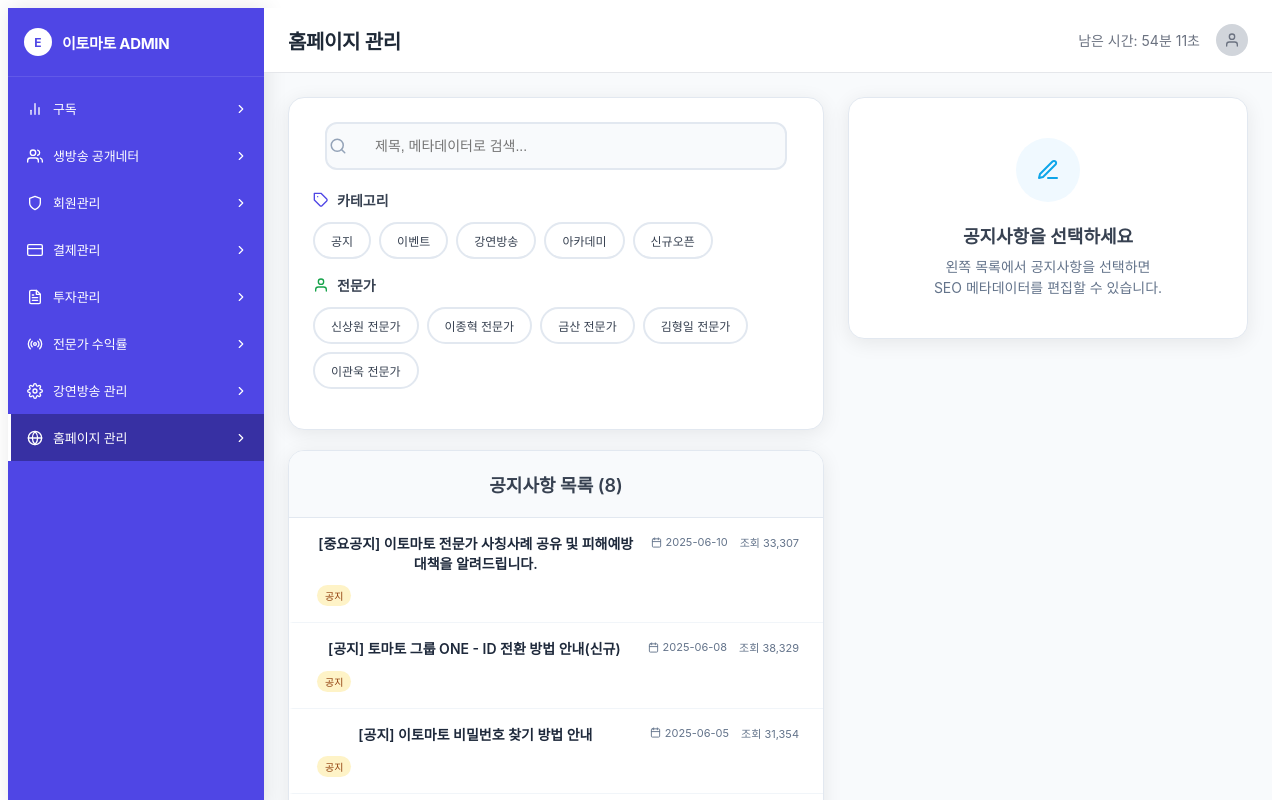
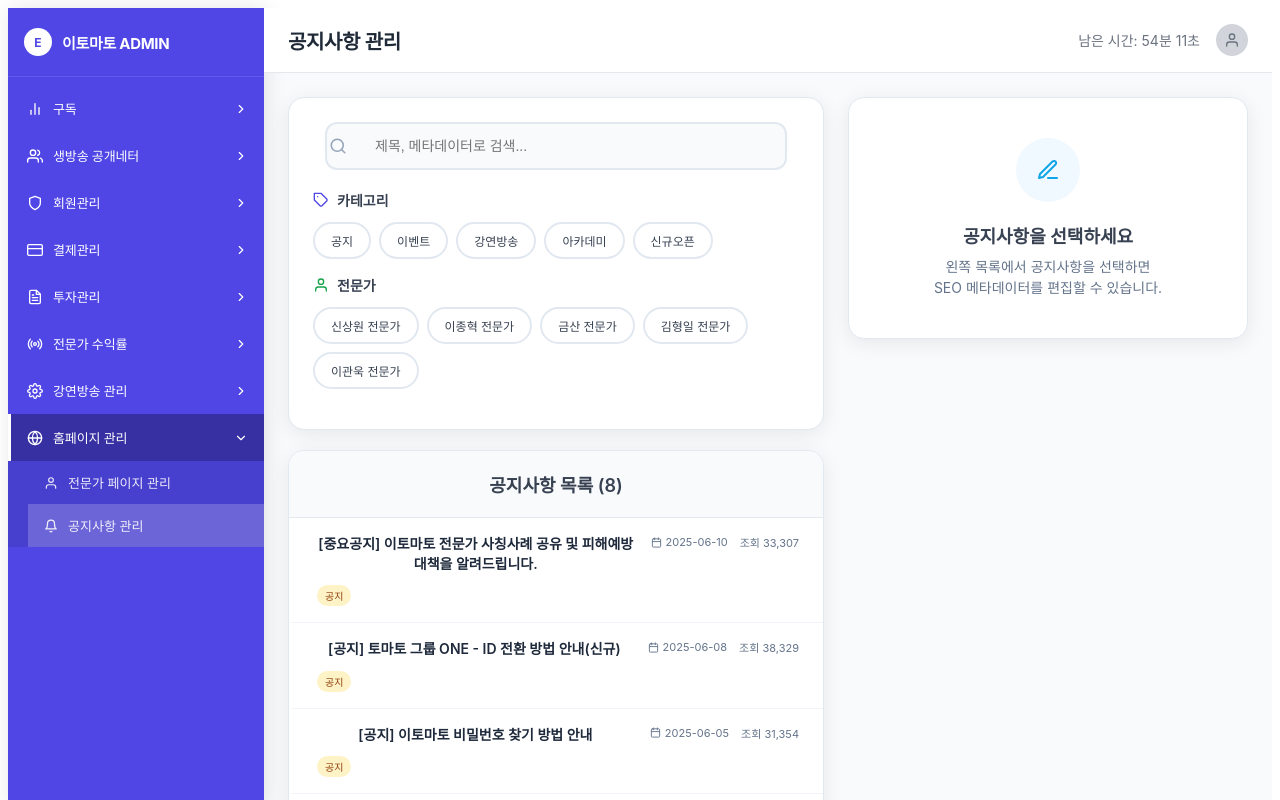
Before and after one commit to ing9990/testadmin, a React (Create React App) app: page / in a window 1280 px wide. Shown: the top 800 px of the page. Built offline with nearby package versions, Linux system fonts and the light colour scheme.

Commit message:
add submenu

```diff
--- a/src/components/HomepageManagement.js
+++ b/src/components/HomepageManagement.js
@@ -1,7 +1,9 @@
 import React, {useState} from 'react';
 import {
   FiBarChart2,
+  FiBell,
   FiCalendar,
+  FiChevronDown,
   FiChevronRight,
   FiCreditCard,
   FiEdit3,
@@ -20,12 +22,13 @@
 } from 'react-icons/fi';
 
 const HomepageManagement = () => {
-  const [selectedMenu, setSelectedMenu] = useState('홈페이지 관리');
+  const [selectedMenu, setSelectedMenu] = useState('공지사항 관리');
   const [selectedNotice, setSelectedNotice] = useState(null);
   const [searchTerm, setSearchTerm] = useState('');
   const [selectedCategories, setSelectedCategories] = useState([]);
   const [selectedExperts, setSelectedExperts] = useState([]);
   const [isEditing, setIsEditing] = useState(false);
+  const [expandedMenus, setExpandedMenus] = useState({'홈페이지 관리': true});
   const [editForm, setEditForm] = useState({
     title: '',
     metaDescription: '',
@@ -154,9 +157,21 @@
       icon: FiGlobe,
       label: '홈페이지 관리',
       hasSubmenu: true,
-      active: selectedMenu === '홈페이지 관리'
+      active: selectedMenu === '홈페이지 관리' || selectedMenu === '전문가 페이지 관리'
+          || selectedMenu === '공지사항 관리',
+      submenus: [
+        {icon: FiUser, label: '전문가 페이지 관리'},
+        {icon: FiBell, label: '공지사항 관리'}
+      ]
     }
   ];
+
+  const toggleSubmenu = (label) => {
+    setExpandedMenus(prev => ({
+      ...prev,
+      [label]: !prev[label]
+    }));
+  };
 
   const filteredNotices = notices.filter(notice => {
     const matchesSearch = notice.title.toLowerCase().includes(
@@ -201,7 +216,6 @@
   };
 
   const handleSave = () => {
-    // 실제로는 API 호출하여 저장
     console.log('저장된 메타 데이터:', editForm);
     setIsEditing(false);
   };
@@ -216,8 +230,16 @@
     }
   };
 
-  const MenuItem = ({icon: Icon, label, hasSubmenu, active, onClick}) => {
+  const MenuItem = ({
+    icon: Icon,
+    label,
+    hasSubmenu,
+    active,
+    onClick,
+    submenus = []
+  }) => {
     const [isHovered, setIsHovered] = useState(false);
+    const isExpanded = expandedMenus[label];
 
     const menuItemStyle = {
       display: 'flex',
@@ -232,10 +254,37 @@
       borderLeft: active ? '3px solid white' : '3px solid transparent'
     };
 
+    const submenuStyle = {
+      backgroundColor: 'rgba(0,0,0,0.1)',
+      paddingLeft: '20px',
+      overflow: 'hidden',
+      transition: 'max-height 0.3s ease-out',
+      maxHeight: isExpanded ? '200px' : '0px'
+    };
+
+    const submenuItemStyle = {
+      display: 'flex',
+      alignItems: 'center',
+      gap: '10px',
+      padding: '12px 16px',
+      cursor: 'pointer',
+      transition: 'background-color 0.2s',
+      color: 'rgba(255,255,255,0.9)',
+      fontSize: '13px',
+      fontWeight: '400'
+    };
+
     return (
+        <div>
           <div
               style={menuItemStyle}
-            onClick={onClick}
+              onClick={() => {
+                if (submenus.length > 0) {
+                  toggleSubmenu(label);
+                } else {
+                  onClick();
+                }
+              }}
               onMouseEnter={() => setIsHovered(true)}
               onMouseLeave={() => setIsHovered(false)}
           >
@@ -247,7 +296,45 @@
                 letterSpacing: '-0.01em'
               }}>{label}</span>
             </div>
-          {hasSubmenu && <FiChevronRight size={14}/>}
+            {hasSubmenu && (
+                submenus.length > 0 ? (
+                    isExpanded ? <FiChevronDown size={14}/> : <FiChevronRight
+                        size={14}/>
+                ) : (
+                    <FiChevronRight size={14}/>
+                )
+            )}
+          </div>
+
+          {/* 서브메뉴 */}
+          {submenus.length > 0 && (
+              <div style={submenuStyle}>
+                {submenus.map((submenu, index) => (
+                    <div
+                        key={index}
+                        style={{
+                          ...submenuItemStyle,
+                          backgroundColor: selectedMenu === submenu.label
+                              ? 'rgba(255,255,255,0.2)' : 'transparent'
+                        }}
+                        onClick={() => setSelectedMenu(submenu.label)}
+                        onMouseEnter={(e) => {
+                          if (selectedMenu !== submenu.label) {
+                            e.target.style.backgroundColor = 'rgba(255,255,255,0.1)';
+                          }
+                        }}
+                        onMouseLeave={(e) => {
+                          if (selectedMenu !== submenu.label) {
+                            e.target.style.backgroundColor = 'transparent';
+                          }
+                        }}
+                    >
+                      <submenu.icon size={14}/>
+                      <span>{submenu.label}</span>
+                    </div>
+                ))}
+              </div>
+          )}
         </div>
     );
   };
@@ -277,104 +364,72 @@
       </div>
   );
 
+  const getPageTitle = () => {
+    switch (selectedMenu) {
+      case '전문가 페이지 관리':
+        return '전문가 페이지 관리';
+      case '공지사항 관리':
+        return '공지사항 관리';
+      default:
+        return '홈페이지 관리';
+    }
+  };
+
+  const renderMainContent = () => {
+    if (selectedMenu === '전문가 페이지 관리') {
       return (
           <div style={{
+            flex: 1,
             display: 'flex',
-        height: '100vh',
-        backgroundColor: '#f8fafc',
-        fontFamily: '-apple-system, BlinkMacSystemFont, "Apple SD Gothic Neo", "Pretendard Variable", Pretendard, Roboto, "Noto Sans KR", "Segoe UI", "Malgun Gothic", sans-serif'
-      }}>
-        {/* Sidebar */}
-        <div style={{
-          width: '256px',
-          backgroundColor: '#4F46E5',
-          color: 'white',
-          display: 'flex',
-          flexDirection: 'column',
-          boxShadow: '2px 0 20px rgba(0,0,0,0.1)',
-          minHeight: '100vh'
+            alignItems: 'center',
+            justifyContent: 'center',
+            padding: '40px'
           }}>
             <div style={{
-            padding: '20px 16px',
-            borderBottom: '1px solid rgba(255,255,255,0.1)',
-            display: 'flex',
-            alignItems: 'center',
-            gap: '10px'
+              backgroundColor: 'white',
+              borderRadius: '16px',
+              padding: '60px',
+              boxShadow: '0 4px 20px rgba(0,0,0,0.08)',
+              border: '1px solid #e2e8f0',
+              textAlign: 'center',
+              maxWidth: '600px'
             }}>
               <div style={{
-              width: '28px',
-              height: '28px',
-              backgroundColor: 'white',
+                width: '80px',
+                height: '80px',
+                backgroundColor: '#f0f9ff',
                 borderRadius: '50%',
                 display: 'flex',
                 alignItems: 'center',
                 justifyContent: 'center',
-              color: '#4F46E5',
-              fontWeight: 'bold',
-              fontSize: '12px'
+                margin: '0 auto 24px auto'
               }}>
-              E
+                <FiUser size={32} style={{color: '#0ea5e9'}}/>
               </div>
-            <span style={{
-              fontWeight: '700',
-              fontSize: '15px',
-              letterSpacing: '-0.02em'
-            }}>이토마토 ADMIN</span>
-          </div>
-
-          <nav style={{flex: 1, paddingTop: '8px'}}>
-            {menuItems.map((item, index) => (
-                <MenuItem
-                    key={index}
-                    icon={item.icon}
-                    label={item.label}
-                    hasSubmenu={item.hasSubmenu}
-                    active={item.active}
-                    onClick={() => setSelectedMenu(item.label)}
-                />
-            ))}
-          </nav>
-        </div>
-
-        {/* Main Content */}
-        <div style={{flex: 1, display: 'flex', flexDirection: 'column'}}>
-          {/* Header */}
-          <div style={{
-            backgroundColor: 'white',
-            borderBottom: '1px solid #e5e7eb',
-            padding: '16px 24px',
-            display: 'flex',
-            alignItems: 'center',
-            justifyContent: 'space-between'
+              <h2 style={{
+                fontSize: '24px',
+                fontWeight: '600',
+                color: '#374151',
+                margin: '0 0 16px 0'
               }}>
-            <h1 style={{
-              fontSize: '20px',
-              fontWeight: '600',
-              color: '#1f2937',
+                전문가 페이지 관리
+              </h2>
+              <p style={{
+                fontSize: '16px',
+                color: '#64748b',
                 margin: 0,
-              letterSpacing: '-0.02em'
+                lineHeight: '1.6'
               }}>
-              홈페이지 관리
-            </h1>
-            <div style={{display: 'flex', alignItems: 'center', gap: '16px'}}>
-              <span style={{
-                fontSize: '14px',
-                color: '#6b7280'
-              }}>남은 시간: 54분 11초</span>
-              <div style={{
-                width: '32px',
-                height: '32px',
-                backgroundColor: '#d1d5db',
-                borderRadius: '50%',
-                display: 'flex',
-                alignItems: 'center',
-                justifyContent: 'center'
-              }}>
-                <FiUser size={16} style={{color: '#6b7280'}}/>
+                전문가 프로필, 경력, 수익률 등을 관리할 수 있는<br/>
+                페이지가 곧 추가될 예정입니다.
+              </p>
             </div>
           </div>
-          </div>
+      );
+    }
 
+    // 공지사항 관리 페이지 (기존 코드)
+    return (
         <div style={{flex: 1, display: 'flex', gap: '24px', padding: '24px'}}>
           {/* Left Panel - Notice List */}
           <div style={{flex: 1, display: 'flex', flexDirection: 'column'}}>
@@ -532,8 +587,7 @@
                                 key={category}
                                 text={category}
                                 type="category"
-                                  onRemove={() => handleCategoryToggle(
-                                      category)}
+                                onRemove={() => handleCategoryToggle(category)}
                             />
                         ))}
                         {selectedExperts.map(expert => (
@@ -813,10 +867,8 @@
                     {isEditing ? (
                         <textarea
                             value={editForm.metaDescription}
-                              onChange={(e) => setEditForm({
-                                ...editForm,
-                                metaDescription: e.target.value
-                              })}
+                            onChange={(e) => setEditForm(
+                                {...editForm, metaDescription: e.target.value})}
                             rows={3}
                             style={{
                               width: 'calc(100% - 24px)',
@@ -989,6 +1041,109 @@
             )}
           </div>
         </div>
+    );
+  };
+
+  return (
+      <div style={{
+        display: 'flex',
+        height: '100vh',
+        backgroundColor: '#f8fafc',
+        fontFamily: '-apple-system, BlinkMacSystemFont, "Apple SD Gothic Neo", "Pretendard Variable", Pretendard, Roboto, "Noto Sans KR", "Segoe UI", "Malgun Gothic", sans-serif'
+      }}>
+        {/* Sidebar */}
+        <div style={{
+          width: '256px',
+          backgroundColor: '#4F46E5',
+          color: 'white',
+          display: 'flex',
+          flexDirection: 'column',
+          boxShadow: '2px 0 20px rgba(0,0,0,0.1)',
+          minHeight: '100vh'
+        }}>
+          <div style={{
+            padding: '20px 16px',
+            borderBottom: '1px solid rgba(255,255,255,0.1)',
+            display: 'flex',
+            alignItems: 'center',
+            gap: '10px'
+          }}>
+            <div style={{
+              width: '28px',
+              height: '28px',
+              backgroundColor: 'white',
+              borderRadius: '50%',
+              display: 'flex',
+              alignItems: 'center',
+              justifyContent: 'center',
+              color: '#4F46E5',
+              fontWeight: 'bold',
+              fontSize: '12px'
+            }}>
+              E
+            </div>
+            <span style={{
+              fontWeight: '700',
+              fontSize: '15px',
+              letterSpacing: '-0.02em'
+            }}>이토마토 ADMIN</span>
+          </div>
+
+          <nav style={{flex: 1, paddingTop: '8px', overflowY: 'auto'}}>
+            {menuItems.map((item, index) => (
+                <MenuItem
+                    key={index}
+                    icon={item.icon}
+                    label={item.label}
+                    hasSubmenu={item.hasSubmenu}
+                    active={item.active}
+                    onClick={() => setSelectedMenu(item.label)}
+                    submenus={item.submenus || []}
+                />
+            ))}
+          </nav>
+        </div>
+
+        {/* Main Content */}
+        <div style={{flex: 1, display: 'flex', flexDirection: 'column'}}>
+          {/* Header */}
+          <div style={{
+            backgroundColor: 'white',
+            borderBottom: '1px solid #e5e7eb',
+            padding: '16px 24px',
+            display: 'flex',
+            alignItems: 'center',
+            justifyContent: 'space-between'
+          }}>
+            <h1 style={{
+              fontSize: '20px',
+              fontWeight: '600',
+              color: '#1f2937',
+              margin: 0,
+              letterSpacing: '-0.02em'
+            }}>
+              {getPageTitle()}
+            </h1>
+            <div style={{display: 'flex', alignItems: 'center', gap: '16px'}}>
+            <span style={{
+              fontSize: '14px',
+              color: '#6b7280'
+            }}>남은 시간: 54분 11초</span>
+              <div style={{
+                width: '32px',
+                height: '32px',
+                backgroundColor: '#d1d5db',
+                borderRadius: '50%',
+                display: 'flex',
+                alignItems: 'center',
+                justifyContent: 'center'
+              }}>
+                <FiUser size={16} style={{color: '#6b7280'}}/>
+              </div>
+            </div>
+          </div>
+
+          {renderMainContent()}
         </div>
       </div>
   );
```
Also changed, not shown: src/components/AdminSidebar.js (+101 -8 lines), 1 other file (tests, documents, lock files or other folders). Lines whose indentation alone changed are shown as unchanged.
